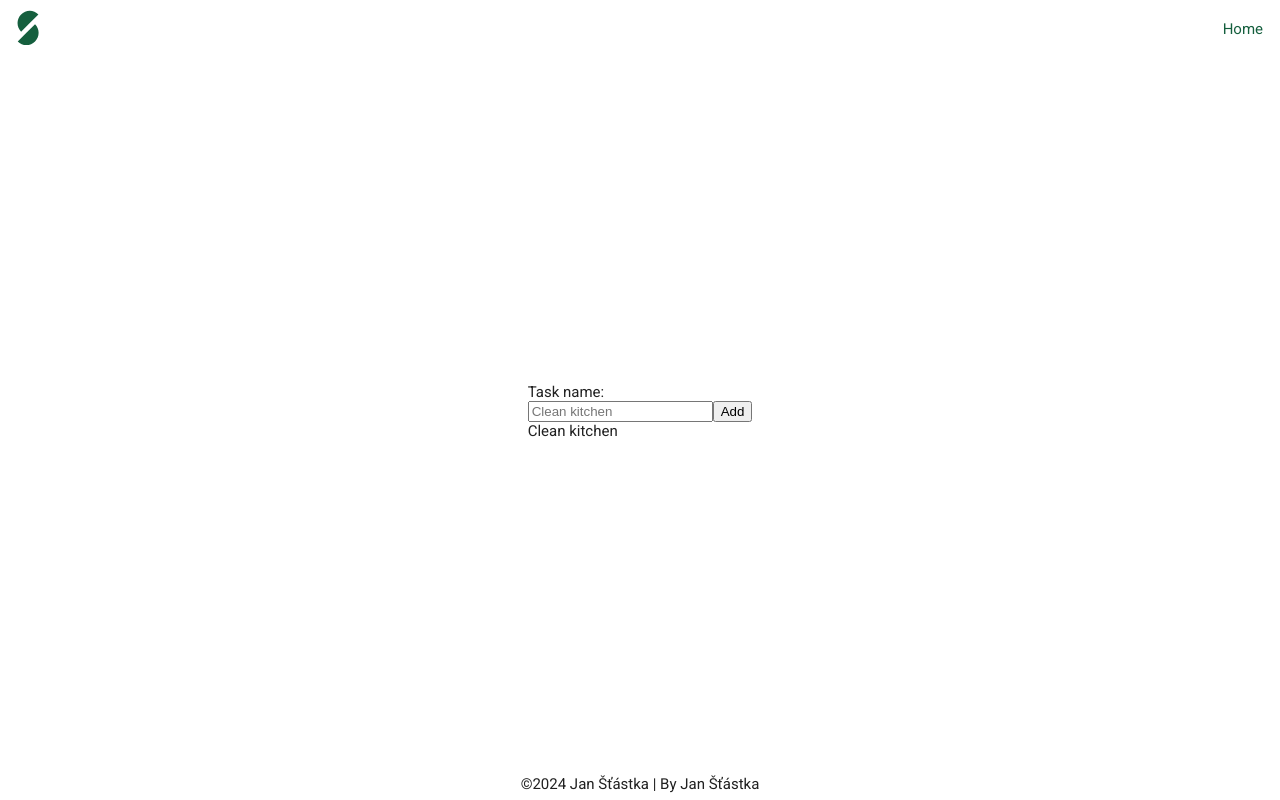
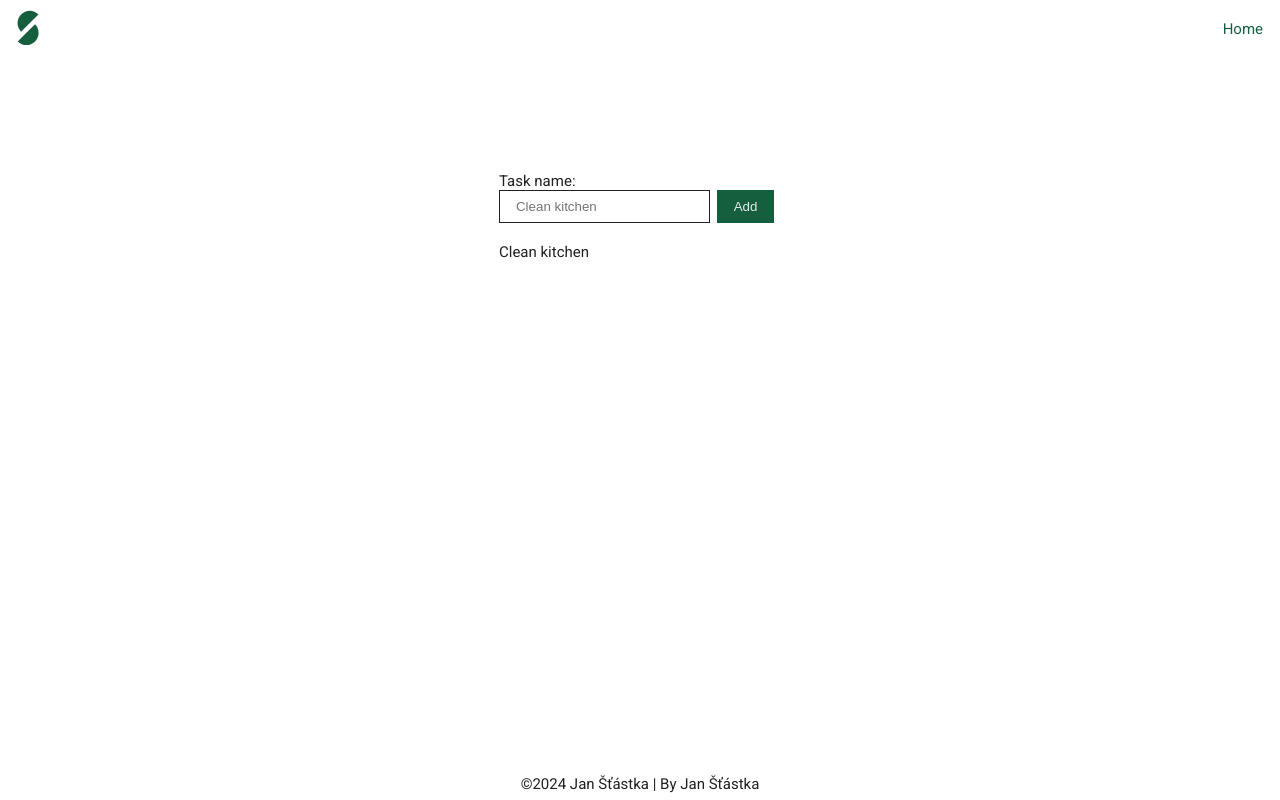
Before and after one commit to StastkaJan/Vue-ToDo, a Vue app: page / in a window 1280 px wide. Built offline with nearby package versions, Linux system fonts and the light colour scheme.

Commit message:
Added saving to localStorage

```diff
--- a/src/App.vue
+++ b/src/App.vue
@@ -14,9 +14,7 @@ import PageIcon from './components/icons/PageIcon.vue'
     </nav>
   </header>
 
-  <div>
-    <RouterView />
-  </div>
+  <RouterView />
 
   <footer>
     <p>&copy;{{ new Date().getFullYear() }} Jan Šťástka | By Jan Šťástka</p>
--- a/src/assets/main.css
+++ b/src/assets/main.css
@@ -7,13 +7,22 @@
   justify-content: space-between;
 }
 
-#app>div {
-  max-width: 1280px;
-  margin: auto;
-}
-
 a {
   color: var(--prim-color);
   line-height: 0;
   text-decoration: none;
 }
+
+button {
+  margin: 0 .5em;
+  padding: .6em 1.2em;
+  color: var(--back-color);
+  background-color: var(--prim-color);
+  border: 1px solid var(--prim-color);
+}
+
+input {
+  padding: .6em 1.2em;
+  border: 1px solid var(--text-color);
+  border-radius: 0;
+}
--- a/src/views/HomeView.vue
+++ b/src/views/HomeView.vue
@@ -1,5 +1,5 @@
 <script setup lang="ts">
-import { ref } from 'vue'
+import { ref, onBeforeMount, watch } from 'vue'
 
 type taskListType = Array<{
   id: number
@@ -12,10 +12,15 @@ const taskList = ref<taskListType>([{
   name: 'Clean kitchen',
   completed: false
 }])
+let id = ref(2)
+let newTaskName = ref('')
 
-let id = ref(2)
-
-let newTaskName = ref('')
+onBeforeMount(async () => {
+  const localData = localStorage.getItem('taskList')
+  if (localData == null) return
+  taskList.value = await JSON.parse(localData)
+  id.value = taskList.value[taskList.value.length - 1].id + 1
+})
 
 const addTask = () => {
   if (newTaskName.value.length < 1) return
@@ -29,6 +34,13 @@ const addTask = () => {
   id.value++
   newTaskName.value = ''
 }
+
+watch(
+  taskList,
+  () => {
+    localStorage.setItem('taskList', JSON.stringify(taskList.value))
+  },
+  { deep: true })
 </script>
 
 <template>
@@ -40,15 +52,25 @@ const addTask = () => {
       <button>Add</button>
     </form>
 
-    <ul>
+    <TransitionGroup tag="ul">
       <li v-for="{ id, name, completed } in taskList" :key="id" :class="{ complete: completed }">
         {{ name }}
       </li>
-    </ul>
+    </TransitionGroup>
   </main>
 </template>
 
 <style scoped>
+main {
+  max-width: 1280px;
+  min-height: 60vh;
+  margin: auto;
+}
+
+form {
+  margin-bottom: 20px;
+}
+
 ul {
   padding: 0;
   list-style-type: none;
```
